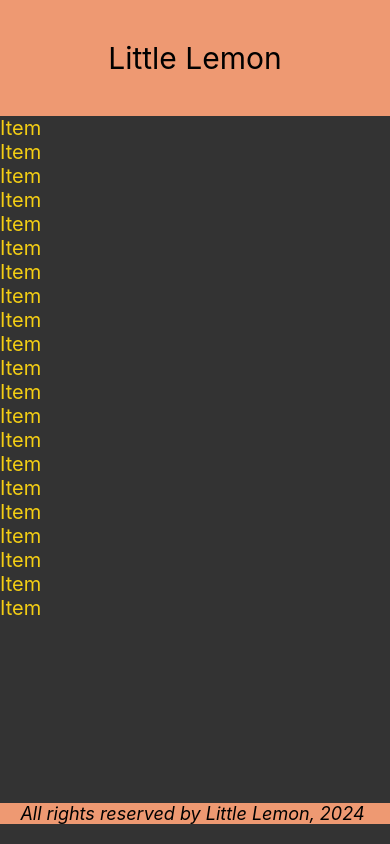
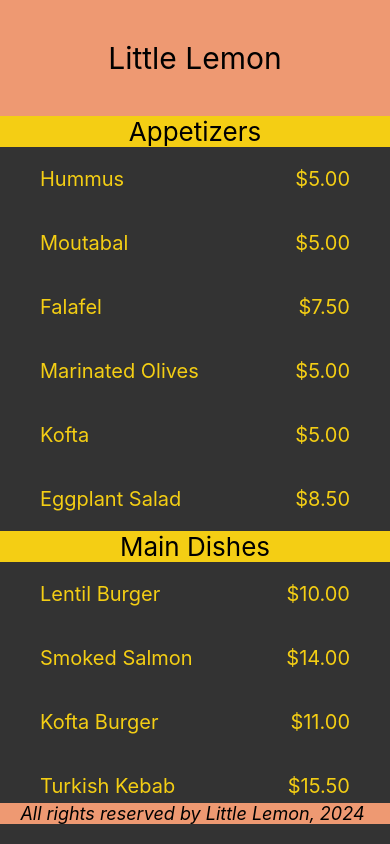
Before and after one commit to Shubham-Jaiswal-31/LittleLemon, a React Native app: screen / in a window 390 px wide. Built offline with nearby package versions, Linux system fonts and the light colour scheme.

Commit message:
Added sections to Menu Items

```diff
--- a/components/MenuItems.js
+++ b/components/MenuItems.js
@@ -1,47 +1,75 @@
-import { Text, ScrollView, StyleSheet, FlatList, View } from "react-native";
+import { Text, StyleSheet, SectionList, View } from "react-native";
 import * as React from "react";
 
 
 const menuItemsToDisplay = [
-	{ name: 'Hummus', price: '$5.00', id: '1A' },
-	{ name: 'Moutabal', price: '$5.00', id: '2B' },
-	{ name: 'Falafel', price: '$7.50', id: '3C' },
-	{ name: 'Marinated Olives', price: '$5.00', id: '4D' },
-	{ name: 'Kofta', price: '$5.00', id: '5E' },
-	{ name: 'Eggplant Salad', price: '$8.50', id: '6F' },
-	{ name: 'Lentil Burger', price: '$10.00', id: '7G' },
-	{ name: 'Smoked Salmon', price: '$14.00', id: '8H' },
-	{ name: 'Kofta Burger', price: '$11.00', id: '9I' },
-	{ name: 'Turkish Kebab', price: '$15.50', id: '10J' },
-	{ name: 'Fries', price: '$3.00', id: '11K' },
-	{ name: 'Buttered Rice', price: '$3.00', id: '12L' },
-	{ name: 'Bread Sticks', price: '$3.00', id: '13M' },
-	{ name: 'Pita Pocket', price: '$3.00', id: '14N' },
-	{ name: 'Lentil Soup', price: '$3.75', id: '15O' },
-	{ name: 'Greek Salad', price: '$6.00', id: '16Q' },
-	{ name: 'Rice Pilaf', price: '$4.00', id: '17R' },
-	{ name: 'Baklava', price: '$3.00', id: '18S' },
-	{ name: 'Tartufo', price: '$3.00', id: '19T' },
-	{ name: 'Tiramisu', price: '$5.00', id: '20U' },
-	{ name: 'Panna Cotta', price: '$5.00', id: '21V' },
-];
+	{
+	  title: 'Appetizers',
+	  data: [
+		{ name: 'Hummus', price: '$5.00' },
+		{ name: 'Moutabal', price: '$5.00' },
+		{ name: 'Falafel', price: '$7.50' },
+		{ name: 'Marinated Olives', price: '$5.00' },
+		{ name: 'Kofta', price: '$5.00' },
+		{ name: 'Eggplant Salad', price: '$8.50' },
+	  ],
+	},
+	{
+	  title: 'Main Dishes',
+	  data: [
+		{ name: 'Lentil Burger', price: '$10.00' },
+		{ name: 'Smoked Salmon', price: '$14.00' },
+		{ name: 'Kofta Burger', price: '$11.00' },
+		{ name: 'Turkish Kebab', price: '$15.50' },
+	  ],
+	},
+	{
+	  title: 'Sides',
+	  data: [
+		{ name: 'Fries', price: '$3.00', id: '11K' },
+		{ name: 'Buttered Rice', price: '$3.00' },
+		{ name: 'Bread Sticks', price: '$3.00' },
+		{ name: 'Pita Pocket', price: '$3.00' },
+		{ name: 'Lentil Soup', price: '$3.75' },
+		{ name: 'Greek Salad', price: '$6.00' },
+		{ name: 'Rice Pilaf', price: '$4.00' },
+	  ],
+	},
+	{
+	  title: 'Desserts',
+	  data: [
+		{ name: 'Baklava', price: '$3.00' },
+		{ name: 'Tartufo', price: '$3.00' },
+		{ name: 'Tiramisu', price: '$5.00' },
+		{ name: 'Panna Cotta', price: '$5.00' },
+	  ],
+	},
+  ];
 
 const Item = ({name, price}) => (
-    <view style={menuStyles.innerContainer}>
+    <View style={menuStyles.innerContainer}>
         <Text style={menuStyles.itemText}>{name}</Text>
         <Text style={menuStyles.itemText}>{price}</Text>
-    </view>
+    </View>
 );
 
-const menuItems = () => {
-    const renderItem = ({item}) => <Item name={Item.name} price={Item.price} />
+const MenuItems = () => {
+    const renderItem = ({item}) => <Item name={item.name} price={item.price} />;
+
+	const renderSectionHeader = ({section: {title}}) => (
+		<View style={menuStyles.headerStyle}>
+			<Text style={menuStyles.sectionHeader}>{title}</Text>
+		</View>
+	);
 
     return (
         <View style={menuStyles.container}>
-            <FlatList
-            data={menuItemsToDisplay}
-            keyExtractor={(item) => {item.id}}
-            renderItem={renderItem}></FlatList>
+            <SectionList
+            sections={menuItemsToDisplay}
+			keyExtractor={(item, index) => item + index}
+            renderItem={renderItem}
+			renderSectionHeader={renderSectionHeader}
+			></SectionList>
         </View>
     );
 };
@@ -57,7 +85,16 @@
     itemText: {
         color: '#F4CE14',
         fontSize: 20,
-    }
+    },
+	headerStyle: {
+		backgroundColor: '#F4CE14'
+	},
+	sectionHeader: {
+		color: 'black',
+		fontSize: 26,
+		flexWrap: 'wrap',
+		textAlign: 'center'
+	}
 });
 
-export default menuItems;
+export default MenuItems;
```
Also changed, not shown: 1 other file (tests, documents, lock files or other folders).
